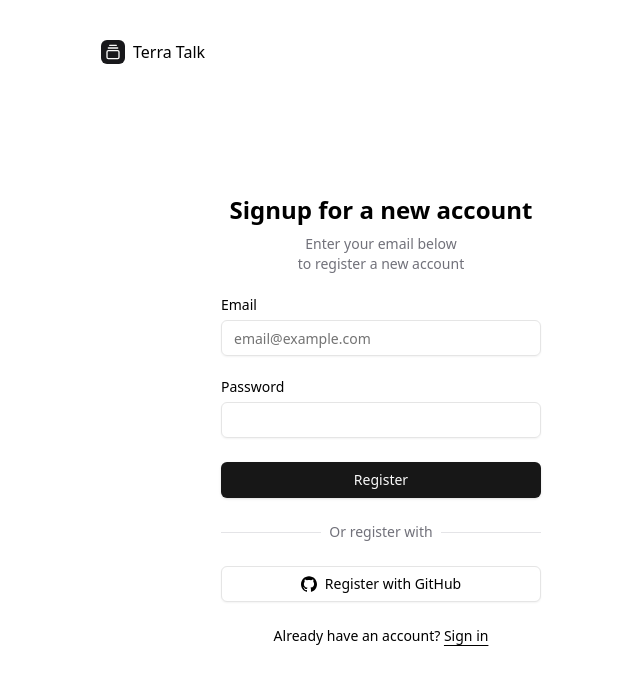
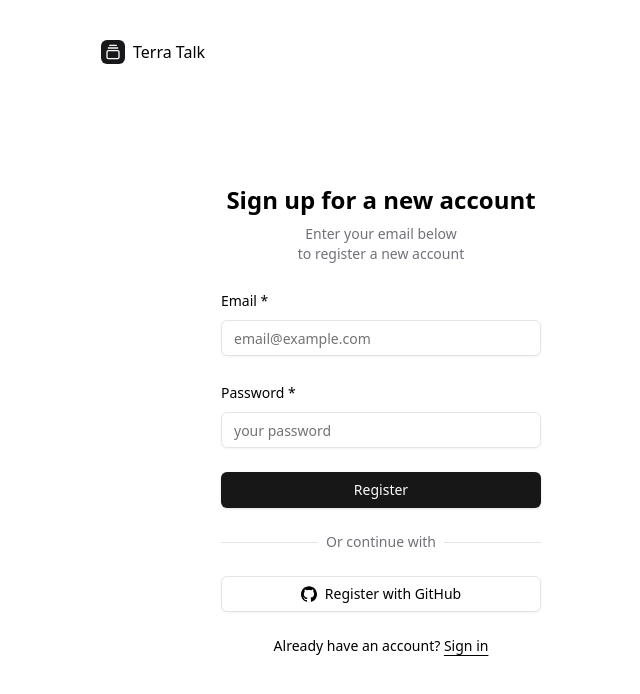
Before and after one commit to MartinZakhaev/terra-talk-frontend, a Next.js app: page /sign-up in a window 1280 px wide. Shown: the top 694 px of the page, without its empty margins (579-1219 px from the left). Built offline with nearby package versions, Linux system fonts and the light colour scheme.

Commit message:
feat: implement react hook form with zod validation

```diff
--- a/app/(auth)/sign-in/page.tsx
+++ b/app/(auth)/sign-in/page.tsx
@@ -2,7 +2,7 @@
 
 import { GalleryVerticalEnd } from "lucide-react";
 
-import { SignInForm } from "@/components/auth/signInForm";
+import SignInForm from "@/components/auth/signInForm";
 import Image from "next/image";
 
 export default function LoginPage() {
--- a/app/(auth)/sign-up/page.tsx
+++ b/app/(auth)/sign-up/page.tsx
@@ -2,7 +2,7 @@
 
 import { GalleryVerticalEnd } from "lucide-react";
 
-import { SignUpForm } from "@/components/auth/signUpForm";
+import SignUpForm from "@/components/auth/signUpForm";
 import Image from "next/image";
 
 export default function LoginPage() {
--- a/components/auth/signInForm.tsx
+++ b/components/auth/signInForm.tsx
@@ -1,46 +1,91 @@
-import { cn } from "@/lib/utils";
+"use client";
+
 import { Button } from "@/components/ui/button";
 import { Input } from "@/components/ui/input";
-import { Label } from "@/components/ui/label";
 import Link from "next/link";
+import { useForm } from "react-hook-form";
+import { SignInSchema } from "@/lib/validations";
+import { z } from "zod";
+import { zodResolver } from "@hookform/resolvers/zod";
+import {
+  Form,
+  FormField,
+  FormItem,
+  FormLabel,
+  FormControl,
+  FormMessage,
+} from "../ui/form";
 
-export function SignInForm({
-  className,
-  ...props
-}: React.ComponentPropsWithoutRef<"form">) {
+const SignInForm = () => {
+  const form = useForm<z.infer<typeof SignInSchema>>({
+    resolver: zodResolver(SignInSchema),
+    defaultValues: {
+      email: "",
+      password: "",
+    },
+  });
+
+  function onSubmit(values: z.infer<typeof SignInSchema>) {
+    console.log(values);
+  }
+
   return (
-    <form className={cn("flex flex-col gap-6", className)} {...props}>
+    <Form {...form}>
+      <form
+        onSubmit={form.handleSubmit(onSubmit)}
+        className="flex flex-col gap-6"
+      >
         <div className="flex flex-col items-center gap-2 text-center">
-        <h1 className="text-2xl font-bold">Signin to your account</h1>
+          <h1 className="text-2xl font-bold">Sign in to your account</h1>
           <p className="text-balance text-sm text-muted-foreground">
             Enter your email below to login to your account
           </p>
         </div>
-      <div className="grid gap-6">
-        <div className="grid gap-2">
-          <Label htmlFor="email">Email</Label>
+        <FormField
+          control={form.control}
+          name="email"
+          render={({ field }) => (
+            <FormItem>
+              <FormLabel>Email *</FormLabel>
+              <FormControl>
                 <Input
                   id="email"
                   type="email"
                   placeholder="email@example.com"
-            required
+                  {...field}
                 />
-        </div>
-        <div className="grid gap-2">
-          <div className="flex items-center">
-            <Label htmlFor="password">Password</Label>
+              </FormControl>
+              <FormMessage />
+            </FormItem>
+          )}
+        />
+        <FormField
+          control={form.control}
+          name="password"
+          render={({ field }) => (
+            <FormItem>
+              <div className="flex items-center justify-between">
+                <FormLabel>Password *</FormLabel>
                 <a
                   href="#"
-              className="ml-auto text-sm underline-offset-4 hover:underline"
+                  className="text-sm underline-offset-4 hover:underline"
                 >
                   Forgot your password?
                 </a>
               </div>
-          <Input id="password" type="password" required />
-        </div>
-        <Button type="submit" className="w-full">
-          Login
-        </Button>
+              <FormControl>
+                <Input
+                  id="password"
+                  type="password"
+                  placeholder="your password"
+                  {...field}
+                />
+              </FormControl>
+              <FormMessage />
+            </FormItem>
+          )}
+        />
+        <Button type="submit">Login</Button>
         <div className="relative text-center text-sm after:absolute after:inset-0 after:top-1/2 after:z-0 after:flex after:items-center after:border-t after:border-border">
           <span className="relative z-10 bg-background px-2 text-muted-foreground">
             Or continue with
@@ -55,7 +100,6 @@
           </svg>
           Login with GitHub
         </Button>
-      </div>
         <div className="text-center text-sm">
           Don&apos;t have an account?{" "}
           <Link href="/sign-up" className="underline underline-offset-4">
@@ -63,5 +107,8 @@
           </Link>
         </div>
       </form>
+    </Form>
   );
-}
+};
+
+export default SignInForm;
--- a/components/auth/signUpForm.tsx
+++ b/components/auth/signUpForm.tsx
@@ -1,42 +1,86 @@
-import { cn } from "@/lib/utils";
+"use client";
+
 import { Button } from "@/components/ui/button";
 import { Input } from "@/components/ui/input";
-import { Label } from "@/components/ui/label";
+import Link from "next/link";
+import { useForm } from "react-hook-form";
+import { SignInSchema } from "@/lib/validations";
+import { z } from "zod";
+import { zodResolver } from "@hookform/resolvers/zod";
+import {
+  Form,
+  FormField,
+  FormItem,
+  FormLabel,
+  FormControl,
+  FormMessage,
+} from "../ui/form";
 
-export function SignUpForm({
-  className,
-  ...props
-}: React.ComponentPropsWithoutRef<"form">) {
+const SignUpForm = () => {
+  const form = useForm<z.infer<typeof SignInSchema>>({
+    resolver: zodResolver(SignInSchema),
+    defaultValues: {
+      email: "",
+      password: "",
+    },
+  });
+
+  function onSubmit(values: z.infer<typeof SignInSchema>) {
+    console.log(values);
+  }
+
   return (
-    <form className={cn("flex flex-col gap-6", className)} {...props}>
+    <Form {...form}>
+      <form
+        onSubmit={form.handleSubmit(onSubmit)}
+        className="flex flex-col gap-6"
+      >
         <div className="flex flex-col items-center gap-2 text-center">
-        <h1 className="text-2xl font-bold">Signup for a new account</h1>
+          <h1 className="text-2xl font-bold">Sign up for a new account</h1>
           <p className="text-balance text-sm text-muted-foreground">
             Enter your email below to register a new account
           </p>
         </div>
-      <div className="grid gap-6">
-        <div className="grid gap-2">
-          <Label htmlFor="email">Email</Label>
+        <FormField
+          control={form.control}
+          name="email"
+          render={({ field }) => (
+            <FormItem>
+              <FormLabel>Email *</FormLabel>
+              <FormControl>
                 <Input
                   id="email"
                   type="email"
                   placeholder="email@example.com"
-            required
+                  {...field}
                 />
-        </div>
-        <div className="grid gap-2">
-          <div className="flex items-center">
-            <Label htmlFor="password">Password</Label>
-          </div>
-          <Input id="password" type="password" required />
-        </div>
-        <Button type="submit" className="w-full">
-          Register
-        </Button>
+              </FormControl>
+              <FormMessage />
+            </FormItem>
+          )}
+        />
+        <FormField
+          control={form.control}
+          name="password"
+          render={({ field }) => (
+            <FormItem>
+              <FormLabel>Password *</FormLabel>
+              <FormControl>
+                <Input
+                  id="password"
+                  type="password"
+                  placeholder="your password"
+                  {...field}
+                />
+              </FormControl>
+              <FormMessage />
+            </FormItem>
+          )}
+        />
+        <Button type="submit">Register</Button>
         <div className="relative text-center text-sm after:absolute after:inset-0 after:top-1/2 after:z-0 after:flex after:items-center after:border-t after:border-border">
           <span className="relative z-10 bg-background px-2 text-muted-foreground">
-            Or register with
+            Or continue with
           </span>
         </div>
         <Button variant="outline" className="w-full">
@@ -48,13 +92,15 @@
           </svg>
           Register with GitHub
         </Button>
-      </div>
         <div className="text-center text-sm">
           Already have an account?{" "}
-        <a href="/sign-in" className="underline underline-offset-4">
+          <Link href="/sign-in" className="underline underline-offset-4">
             Sign in
-        </a>
+          </Link>
         </div>
       </form>
+    </Form>
   );
-}
+};
+
+export default SignUpForm;
--- /dev/null
+++ b/components/ui/form.tsx
@@ -0,0 +1,178 @@
+"use client"
+
+import * as React from "react"
+import * as LabelPrimitive from "@radix-ui/react-label"
+import { Slot } from "@radix-ui/react-slot"
+import {
+  Controller,
+  ControllerProps,
+  FieldPath,
+  FieldValues,
+  FormProvider,
+  useFormContext,
+} from "react-hook-form"
+
+import { cn } from "@/lib/utils"
+import { Label } from "@/components/ui/label"
+
+const Form = FormProvider
+
+type FormFieldContextValue<
+  TFieldValues extends FieldValues = FieldValues,
+  TName extends FieldPath<TFieldValues> = FieldPath<TFieldValues>
+> = {
+  name: TName
+}
+
+const FormFieldContext = React.createContext<FormFieldContextValue>(
+  {} as FormFieldContextValue
+)
+
+const FormField = <
+  TFieldValues extends FieldValues = FieldValues,
+  TName extends FieldPath<TFieldValues> = FieldPath<TFieldValues>
+>({
+  ...props
+}: ControllerProps<TFieldValues, TName>) => {
+  return (
+    <FormFieldContext.Provider value={{ name: props.name }}>
+      <Controller {...props} />
+    </FormFieldContext.Provider>
+  )
+}
+
+const useFormField = () => {
+  const fieldContext = React.useContext(FormFieldContext)
+  const itemContext = React.useContext(FormItemContext)
+  const { getFieldState, formState } = useFormContext()
+
+  const fieldState = getFieldState(fieldContext.name, formState)
+
+  if (!fieldContext) {
+    throw new Error("useFormField should be used within <FormField>")
+  }
+
+  const { id } = itemContext
+
+  return {
+    id,
+    name: fieldContext.name,
+    formItemId: `${id}-form-item`,
+    formDescriptionId: `${id}-form-item-description`,
+    formMessageId: `${id}-form-item-message`,
+    ...fieldState,
+  }
+}
+
+type FormItemContextValue = {
+  id: string
+}
+
+const FormItemContext = React.createContext<FormItemContextValue>(
+  {} as FormItemContextValue
+)
+
+const FormItem = React.forwardRef<
+  HTMLDivElement,
+  React.HTMLAttributes<HTMLDivElement>
+>(({ className, ...props }, ref) => {
+  const id = React.useId()
+
+  return (
+    <FormItemContext.Provider value={{ id }}>
+      <div ref={ref} className={cn("space-y-2", className)} {...props} />
+    </FormItemContext.Provider>
+  )
+})
+FormItem.displayName = "FormItem"
+
+const FormLabel = React.forwardRef<
+  React.ElementRef<typeof LabelPrimitive.Root>,
+  React.ComponentPropsWithoutRef<typeof LabelPrimitive.Root>
+>(({ className, ...props }, ref) => {
+  const { error, formItemId } = useFormField()
+
+  return (
+    <Label
+      ref={ref}
+      className={cn(error && "text-destructive", className)}
+      htmlFor={formItemId}
+      {...props}
+    />
+  )
+})
+FormLabel.displayName = "FormLabel"
+
+const FormControl = React.forwardRef<
+  React.ElementRef<typeof Slot>,
+  React.ComponentPropsWithoutRef<typeof Slot>
+>(({ ...props }, ref) => {
+  const { error, formItemId, formDescriptionId, formMessageId } = useFormField()
+
+  return (
+    <Slot
+      ref={ref}
+      id={formItemId}
+      aria-describedby={
+        !error
+          ? `${formDescriptionId}`
+          : `${formDescriptionId} ${formMessageId}`
+      }
+      aria-invalid={!!error}
+      {...props}
+    />
+  )
+})
+FormControl.displayName = "FormControl"
+
+const FormDescription = React.forwardRef<
+  HTMLParagraphElement,
+  React.HTMLAttributes<HTMLParagraphElement>
+>(({ className, ...props }, ref) => {
+  const { formDescriptionId } = useFormField()
+
+  return (
+    <p
+      ref={ref}
+      id={formDescriptionId}
+      className={cn("text-[0.8rem] text-muted-foreground", className)}
+      {...props}
+    />
+  )
+})
+FormDescription.displayName = "FormDescription"
+
+const FormMessage = React.forwardRef<
+  HTMLParagraphElement,
+  React.HTMLAttributes<HTMLParagraphElement>
+>(({ className, children, ...props }, ref) => {
+  const { error, formMessageId } = useFormField()
+  const body = error ? String(error?.message) : children
+
+  if (!body) {
+    return null
+  }
+
+  return (
+    <p
+      ref={ref}
+      id={formMessageId}
+      className={cn("text-[0.8rem] font-medium text-destructive", className)}
+      {...props}
+    >
+      {body}
+    </p>
+  )
+})
+FormMessage.displayName = "FormMessage"
+
+export {
+  useFormField,
+  Form,
+  FormItem,
+  FormLabel,
+  FormControl,
+  FormDescription,
+  FormMessage,
+  FormField,
+}
--- /dev/null
+++ b/components/ui/password-input.tsx
@@ -0,0 +1,57 @@
+"use client";
+
+import * as React from "react";
+import { EyeIcon, EyeOffIcon } from "lucide-react";
+
+import { Button } from "@/components/ui/button";
+import { Input, type InputProps } from "@/components/ui/input";
+import { cn } from "@/lib/utils";
+
+const PasswordInput = React.forwardRef<HTMLInputElement, InputProps>(
+  ({ className, ...props }, ref) => {
+    const [showPassword, setShowPassword] = React.useState(false);
+    const disabled =
+      props.value === "" || props.value === undefined || props.disabled;
+
+    return (
+      <div className="relative">
+        <Input
+          type={showPassword ? "text" : "password"}
+          className={cn("hide-password-toggle pr-10", className)}
+          ref={ref}
+          {...props}
+        />
+        <Button
+          type="button"
+          variant="ghost"
+          size="sm"
+          className="absolute right-0 top-0 h-full px-3 py-2 hover:bg-transparent"
+          onClick={() => setShowPassword((prev) => !prev)}
+          disabled={disabled}
+        >
+          {showPassword && !disabled ? (
+            <EyeIcon className="h-4 w-4" aria-hidden="true" />
+          ) : (
+            <EyeOffIcon className="h-4 w-4" aria-hidden="true" />
+          )}
+          <span className="sr-only">
+            {showPassword ? "Hide password" : "Show password"}
+          </span>
+        </Button>
+
+        {/* hides browsers password toggles */}
+        <style>{`
+					.hide-password-toggle::-ms-reveal,
+					.hide-password-toggle::-ms-clear {
+						visibility: hidden;
+						pointer-events: none;
+						display: none;
+					}
+				`}</style>
+      </div>
+    );
+  }
+);
+PasswordInput.displayName = "PasswordInput";
+
+export { PasswordInput };
--- /dev/null
+++ b/lib/validations.ts
@@ -0,0 +1,11 @@
+import { z } from "zod";
+
+export const SignInSchema = z.object({
+  email: z.string().min(1, { message: "Email is required" }).email({
+    message: "Must be a valid email",
+  }),
+  password: z
+    .string()
+    .min(6, { message: "Password must be at least 6 characters" })
+    .max(50, { message: "Password must be less than 50 characters" }),
+});
--- a/package.json
+++ b/package.json
@@ -9,6 +9,7 @@
     "lint": "next lint"
   },
   "dependencies": {
+    "@hookform/resolvers": "^3.9.1",
     "@radix-ui/react-label": "^2.1.1",
     "@radix-ui/react-slot": "^1.1.1",
     "@supabase/ssr": "^0.5.2",
@@ -19,8 +20,10 @@
     "next": "15.1.3",
     "react": "^19.0.0",
     "react-dom": "^19.0.0",
+    "react-hook-form": "^7.54.2",
     "tailwind-merge": "^2.6.0",
-    "tailwindcss-animate": "^1.0.7"
+    "tailwindcss-animate": "^1.0.7",
+    "zod": "^3.24.1"
   },
   "devDependencies": {
     "@eslint/eslintrc": "^3",
```
Also changed, not shown: 1 other file (tests, documents, lock files or other folders). Lines whose indentation alone changed are shown as unchanged.
